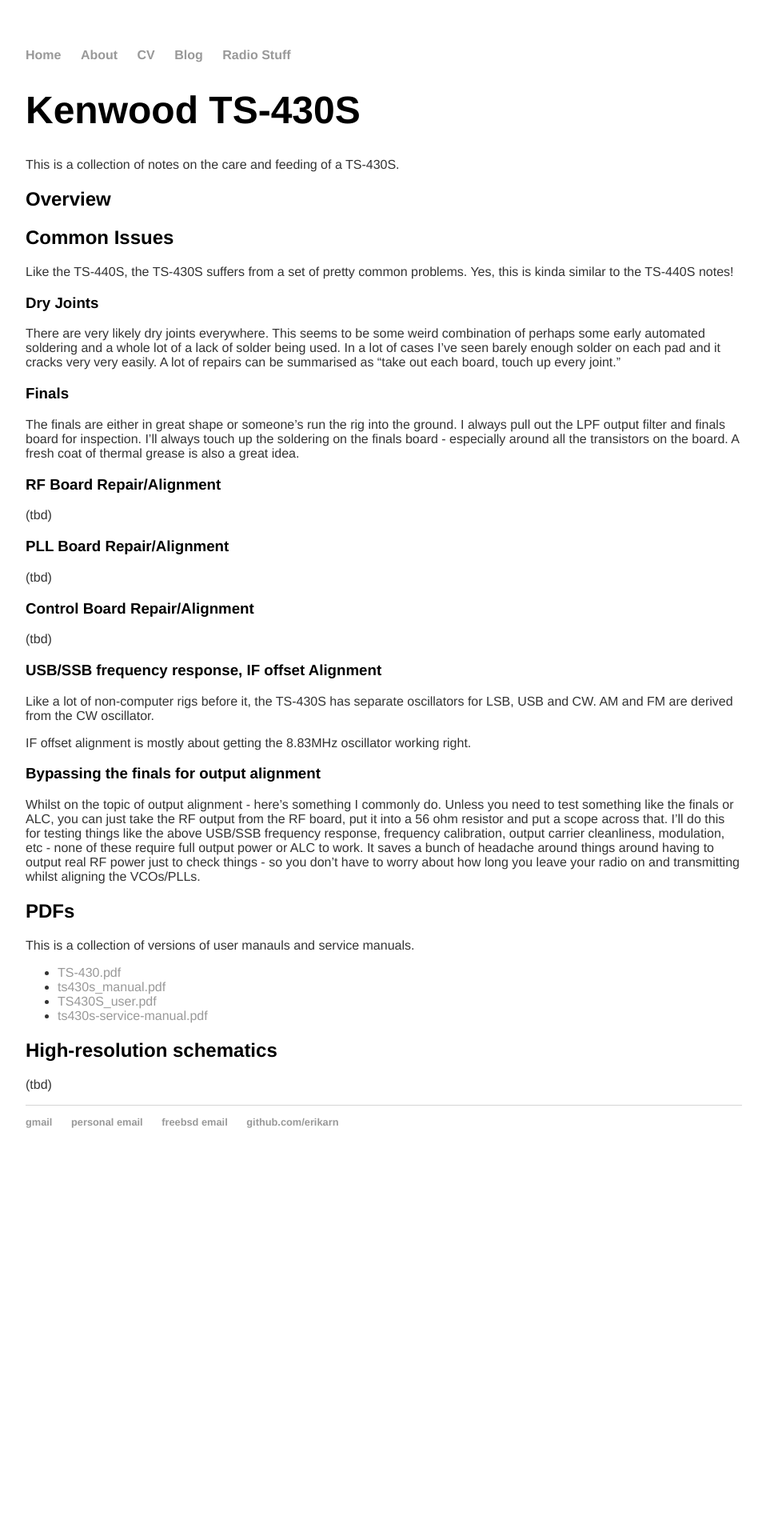
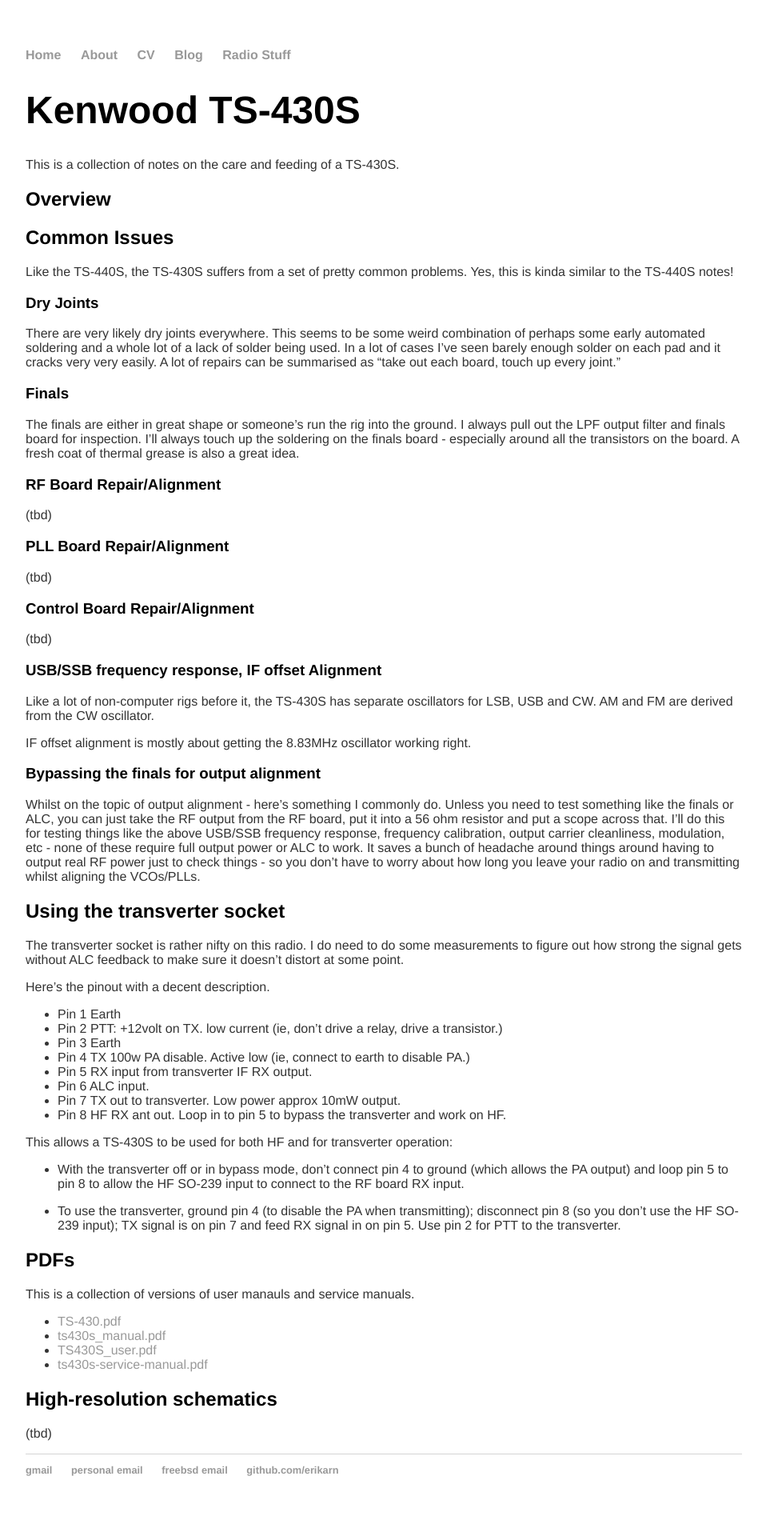
Before and after one commit to erikarn/erikarn.github.io, a Jekyll site: the page built from kenwood/TS-430/notes.md, in a window 1280 px wide. Shown: the whole page at 80% size, without its empty margins (160-1118 px from the left). Built offline with Jekyll 4.4.1, drawn with Linux system fonts in a browser that asks for light colours; before the commit the page ends 1470 px from its top, so only the background shows below that.

Commit message:
Add a description for transverter hookups.

```diff
--- a/kenwood/TS-430/notes.md
+++ b/kenwood/TS-430/notes.md
@@ -62,6 +62,34 @@
 power just to check things - so you don't have to worry about how long
 you leave your radio on and transmitting whilst aligning the VCOs/PLLs.
 
+## Using the transverter socket
+
+The transverter socket is rather nifty on this radio. I do need to do some
+measurements to figure out how strong the signal gets without ALC feedback
+to make sure it doesn't distort at some point.
+
+Here's the pinout with a decent description.
+
+ * Pin 1 Earth
+ * Pin 2 PTT: +12volt on TX. low current (ie, don't drive a relay, drive a transistor.)
+ * Pin 3 Earth
+ * Pin 4 TX 100w PA disable. Active low (ie, connect to earth to disable PA.)
+ * Pin 5 RX input from transverter IF RX output.
+ * Pin 6 ALC input.
+ * Pin 7 TX out to transverter. Low power approx 10mW output.
+ * Pin 8 HF RX ant out. Loop in to pin 5 to bypass the transverter and work on HF.
+
+This allows a TS-430S to be used for both HF and for transverter operation:
+
+ * With the transverter off or in bypass mode, don't connect pin 4 to ground (which
+   allows the PA output) and loop pin 5 to pin 8 to allow the HF SO-239 input to
+   connect to the RF board RX input.
+
+ * To use the transverter, ground pin 4 (to disable the PA when transmitting);
+   disconnect pin 8 (so you don't use the HF SO-239 input); TX signal is on pin 7
+   and feed RX signal in on pin 5.  Use pin 2 for PTT to the transverter.
+
+
 ## PDFs
 
 This is a collection of versions of user manauls and service manuals.
```
